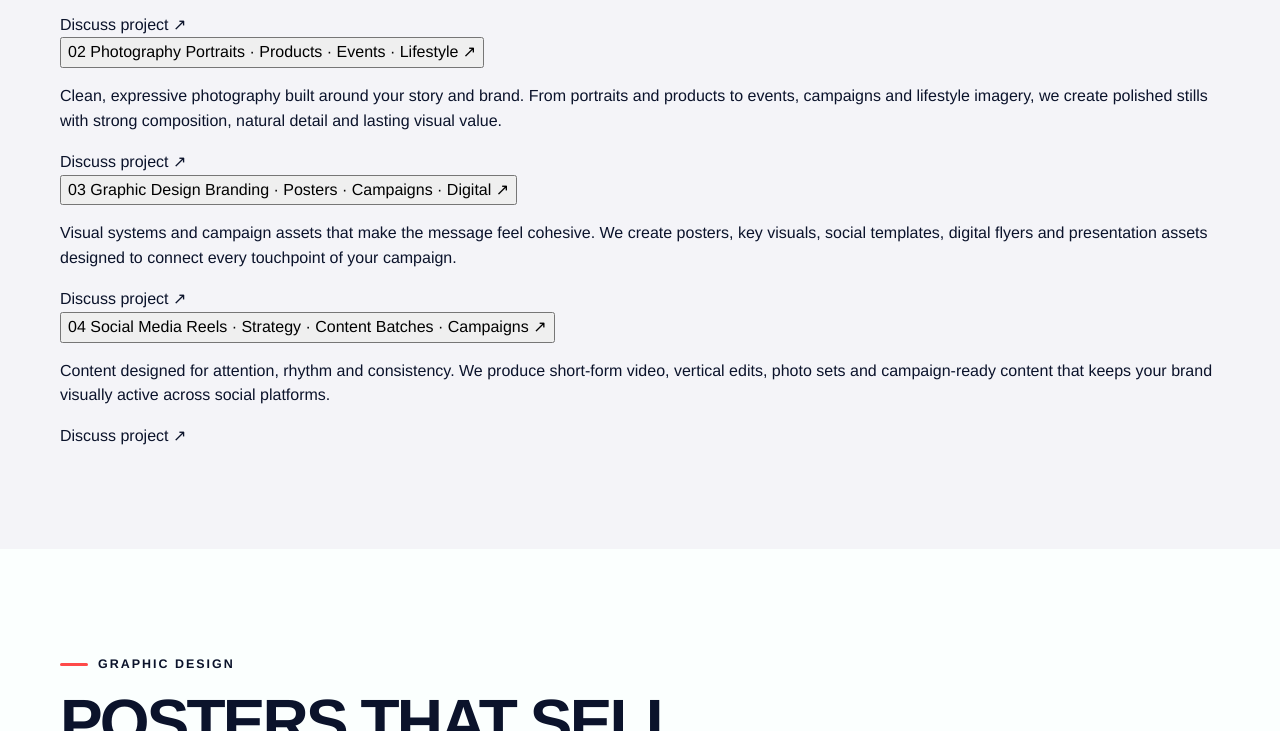
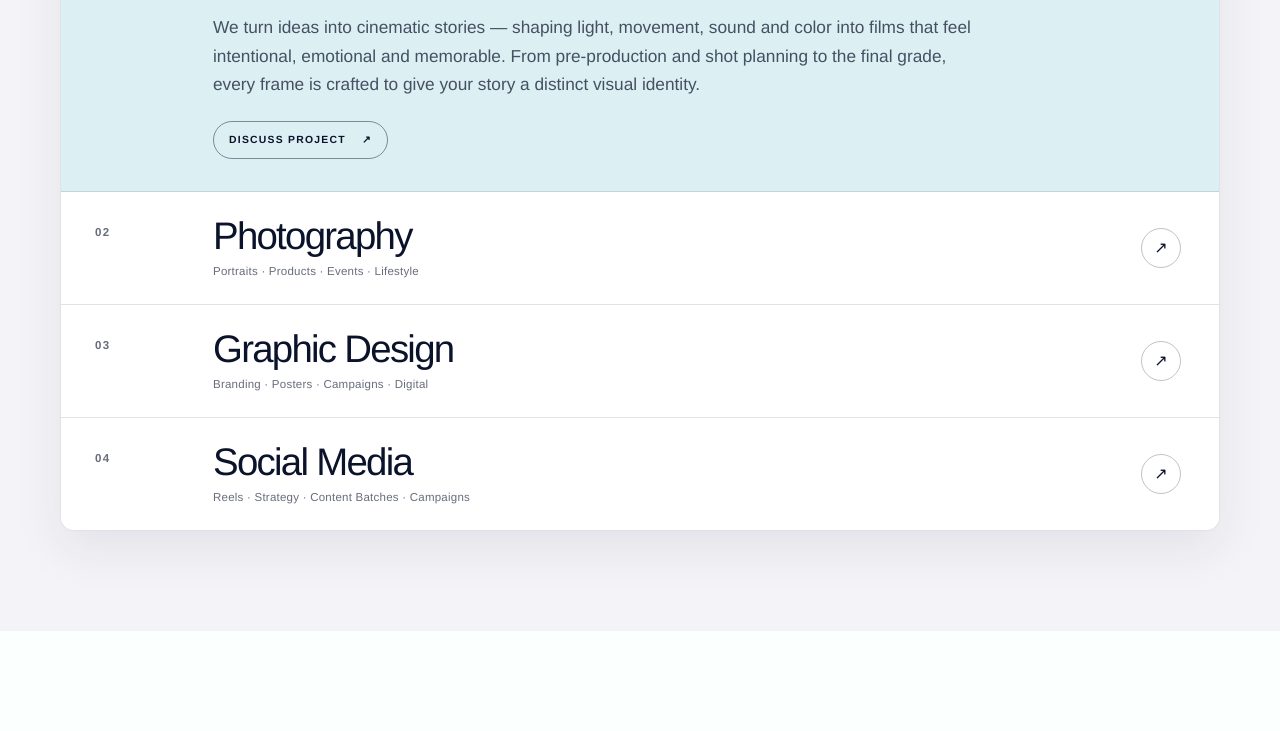
Before and after one commit to andysp-pixel/director-andysp, a plain HTML site: page services.html in a window 1280 px wide. Shown: the part 719-1450 px from the top of the page. Drawn offline with Linux system fonts and the light colour scheme.

Commit message:
Add styles for service accordion in services.html
Added CSS styles for service accordion component.

```diff
--- a/services.html
+++ b/services.html
@@ -4,6 +4,236 @@
   <meta charset="utf-8"><meta name="viewport" content="width=device-width, initial-scale=1">
   <meta name="description" content="Director Andy SP services: videography, photography, graphic design and social media content."><meta name="theme-color" content="#0B132B"><title>Services — Director Andy SP</title>
   <link rel="icon" href="assets/img/favicon.svg" type="image/svg+xml"><link rel="stylesheet" href="assets/css/styles.css">
+  <style>
+.svc-accordion {
+  overflow: hidden;
+  border: 1px solid rgba(11,19,43,.12);
+  border-radius: 14px;
+  background: #fff;
+  box-shadow: 0 18px 50px rgba(11,19,43,.08);
+}
+
+.svc-item {
+  background: #fff;
+  border-bottom: 1px solid rgba(11,19,43,.12);
+  transition: background-color .45s cubic-bezier(.2,.7,.2,1);
+}
+
+.svc-item:last-child {
+  border-bottom: 0;
+}
+
+.svc-item.is-active {
+  background: var(--svc-bg);
+}
+
+
+/* TOP ROW */
+
+.svc-trigger {
+  width: 100%;
+  display: grid;
+  grid-template-columns: 90px minmax(0,1fr) 44px;
+  align-items: center;
+  gap: 28px;
+
+  min-height: 112px;
+  padding: 24px 34px;
+
+  border: 0;
+  background: transparent;
+
+  color: #0B132B;
+  text-align: left;
+  font: inherit;
+  cursor: pointer;
+}
+
+.svc-number {
+  align-self: start;
+  padding-top: 8px;
+
+  font-size: .72rem;
+  font-weight: 700;
+  letter-spacing: .12em;
+
+  opacity: .62;
+}
+
+.svc-heading {
+  display: block;
+  min-width: 0;
+}
+
+.svc-title {
+  display: block;
+
+  font-size: clamp(1.55rem,3vw,2.6rem);
+  line-height: 1.02;
+  letter-spacing: -.045em;
+  font-weight: 500;
+}
+
+.svc-tags {
+  display: block;
+  margin-top: 8px;
+
+  font-size: .72rem;
+  line-height: 1.45;
+  letter-spacing: .02em;
+
+  color: rgba(11,19,43,.62);
+}
+
+
+/* ARROW */
+
+.svc-arrow {
+  display: grid;
+  place-items: center;
+
+  width: 40px;
+  height: 40px;
+
+  border: 1px solid rgba(11,19,43,.25);
+  border-radius: 50%;
+
+  font-size: 1rem;
+
+  transition:
+    transform .35s ease,
+    background-color .35s ease;
+}
+
+.svc-item.is-active .svc-arrow {
+  transform: rotate(45deg);
+  background: rgba(255,255,255,.45);
+}
+
+
+/* EXPANDING CONTENT */
+
+.svc-panel {
+  display: grid;
+  grid-template-rows: 0fr;
+  opacity: 0;
+
+  transition:
+    grid-template-rows .5s cubic-bezier(.2,.7,.2,1),
+    opacity .32s ease;
+}
+
+.svc-item.is-active .svc-panel {
+  grid-template-rows: 1fr;
+  opacity: 1;
+}
+
+.svc-panel-inner {
+  min-height: 0;
+  overflow: hidden;
+
+  display: grid;
+  grid-template-columns: 90px minmax(0,1fr) 44px;
+  gap: 28px;
+
+  padding: 0 34px;
+}
+
+.svc-item.is-active .svc-panel-inner {
+  padding-bottom: 32px;
+}
+
+.svc-copy {
+  grid-column: 2;
+  max-width: 760px;
+}
+
+.svc-copy p {
+  margin: 0 0 22px;
+
+  color: rgba(11,19,43,.72);
+
+  font-size: clamp(.95rem,1.35vw,1.08rem);
+  line-height: 1.65;
+}
+
+
+/* BUTTON */
+
+.svc-cta {
+  display: inline-flex;
+  align-items: center;
+  gap: 16px;
+
+  padding: 10px 15px;
+
+  border: 1px solid rgba(11,19,43,.45);
+  border-radius: 999px;
+
+  color: #0B132B;
+  text-decoration: none;
+
+  text-transform: uppercase;
+  letter-spacing: .12em;
+
+  font-size: .65rem;
+  font-weight: 700;
+
+  transition:
+    background .25s ease,
+    color .25s ease,
+    transform .25s ease;
+}
+
+.svc-cta:hover {
+  background: #0B132B;
+  color: white;
+  transform: translateY(-2px);
+}
+
+
+/* MOBILE */
+
+@media (max-width: 760px) {
+
+  .svc-trigger {
+    grid-template-columns: 46px minmax(0,1fr) 38px;
+    gap: 14px;
+
+    padding: 22px 18px;
+    min-height: 100px;
+  }
+
+  .svc-panel-inner {
+    grid-template-columns: 46px minmax(0,1fr) 38px;
+    gap: 14px;
+
+    padding: 0 18px;
+  }
+
+  .svc-item.is-active .svc-panel-inner {
+    padding-bottom: 24px;
+  }
+
+  .svc-title {
+    font-size: clamp(1.45rem,8vw,2.15rem);
+  }
+
+  .svc-tags {
+    font-size: .66rem;
+  }
+
+  .svc-arrow {
+    width: 36px;
+    height: 36px;
+  }
+
+  .svc-copy {
+    grid-column: 2 / 4;
+    padding-right: 8px;
+  }
+}
+</style>
 </head>
 <body>
   <header class="site-header"><div class="container nav-wrap"><a class="brand" href="index.html"><span class="brand-mark"></span><span class="brand-name">Director<br>Andy SP</span></a><button class="menu-toggle" type="button" aria-label="Toggle menu" aria-expanded="false">Menu</button><nav class="nav-links"><a href="index.html">Home</a><a href="portfolio.html">Portfolio</a><a class="active" href="services.html">Services</a><a href="about.html">About</a><a class="nav-book" href="book.html">Book a project</a></nav></div></header>
```
